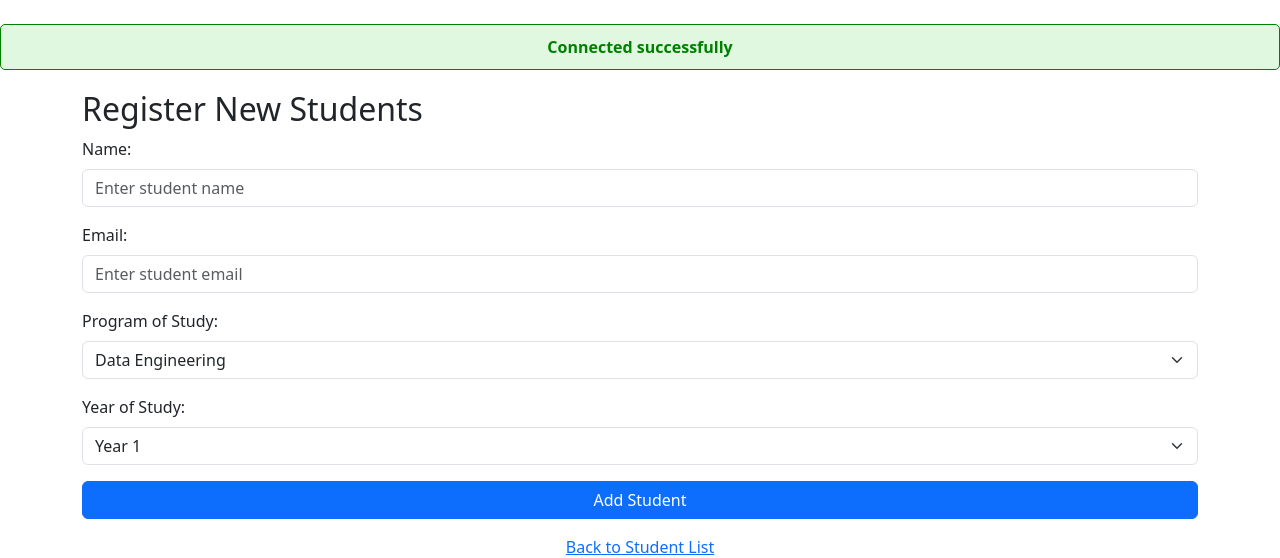
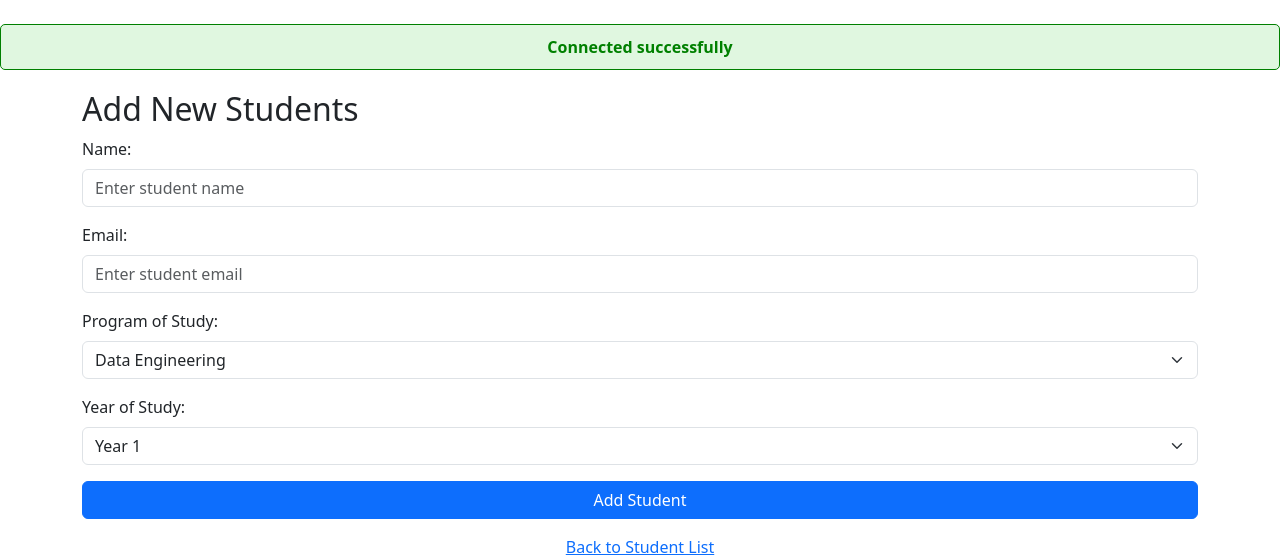
Before and after one commit to yAsmin241/SDT-Lab3, a PHP site: page /create.php in a window 1280 px wide. Shown: the part 200-758 px from the top of the page. Run offline with PHP 8.4, Linux system fonts and the light colour scheme; the visitor is signed in with stand-in values (Sample User, id 1).

Commit message:
Update create.php

```diff
--- a/create.php
+++ b/create.php
@@ -78,7 +78,7 @@ if (!isset($_SESSION['username'])) {
     ?>
 
     <div class="container form-container">
-        <h2 class="form-title">Register New Students</h2>
+        <h2 class="form-title">Add New Students</h2>
         <form method="POST">
             <div class="mb-3">
                 <label for="name" class="form-label">Name:</label>
```
